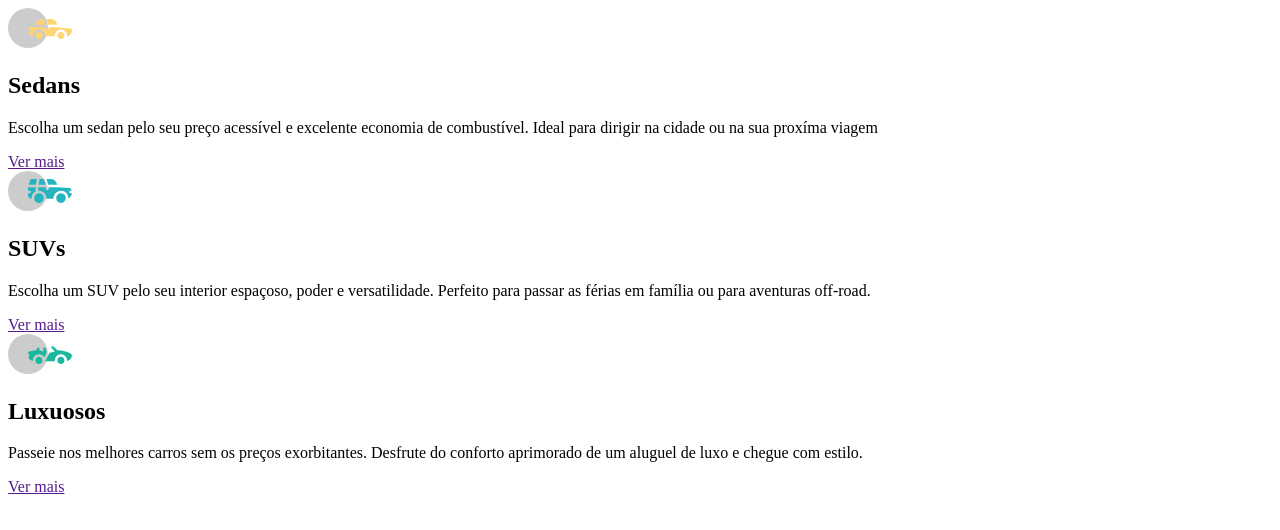
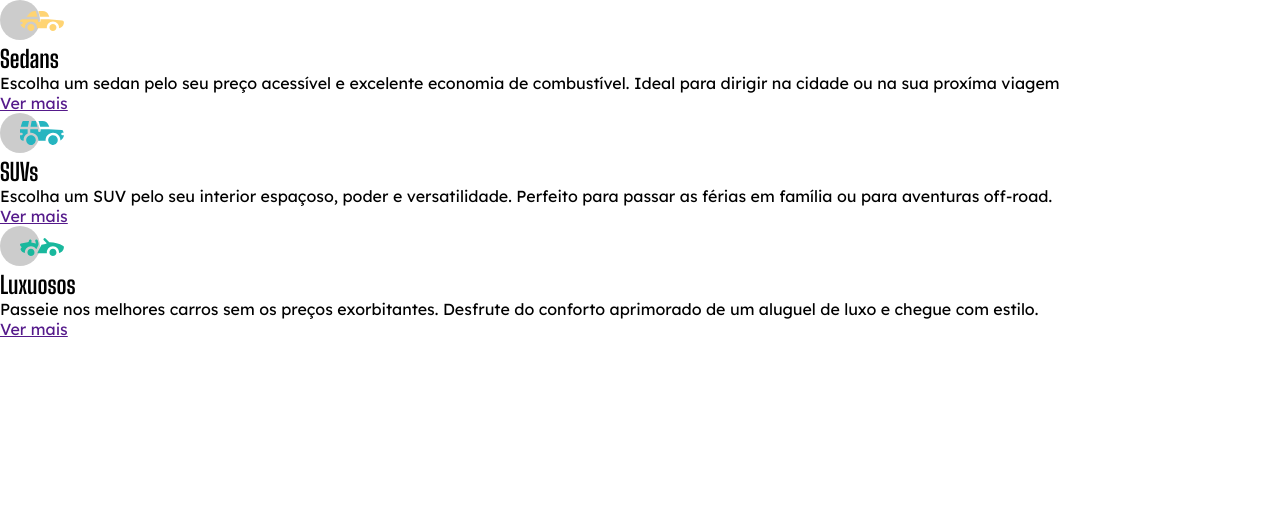
Before and after one commit to Gabrielly015/carros, a plain HTML site: page index.html in a window 1280 px wide. Drawn offline with Linux system fonts and the light colour scheme.

Commit message:
estrutura do CSS

```diff
--- a/index.html
+++ b/index.html
@@ -3,7 +3,12 @@
 <head>
     <meta charset="UTF-8">
     <meta http-equiv="X-UA-Compatible" content="IE=edge">
-    <meta name="viewport" content="width=device-width, initial-scale=1.0">
+    <meta name="viewport" content="width=device-width,
+    initial-scale=1.0">
+    <link rel="preconnect" href="https://fonts.googleapis.com">
+    <link rel="preconnect" href="https://fonts.gstatic.com" crossorigin>
+    <link href="https://fonts.googleapis.com/css2?family=Big+Shoulders+Display:wght@700&family=Lexend+Deca&family=Outfit:wght@400;700&family=Titillium+Web:wght@400;600;700&display=swap" rel="stylesheet">
+    <link rel="stylesheet" href="style.css">
     <title>Carros</title>
 </head>
 <body>
--- /dev/null
+++ b/style.css
@@ -0,0 +1,25 @@
+* {
+    margin: 0;
+    padding: 0;
+    box-sizing: border-box;
+}
+
+:root {
+    --orange: #e38826;
+    --cyan: #006970;
+    --dark-cyan: #004241;
+    --gray: #f2f2f2;
+    --transparent-white: rgba(255, 255, 255, 0.75);
+}
+
+h2 {
+    font-family: 'Big Shoulders Display', sans-serif;
+}
+
+p {
+    font-family: 'Lexend Deca', sans-serif;
+}
+
+a {
+    font-family: 'Lexend Deca', sans-serif;
+}
```
